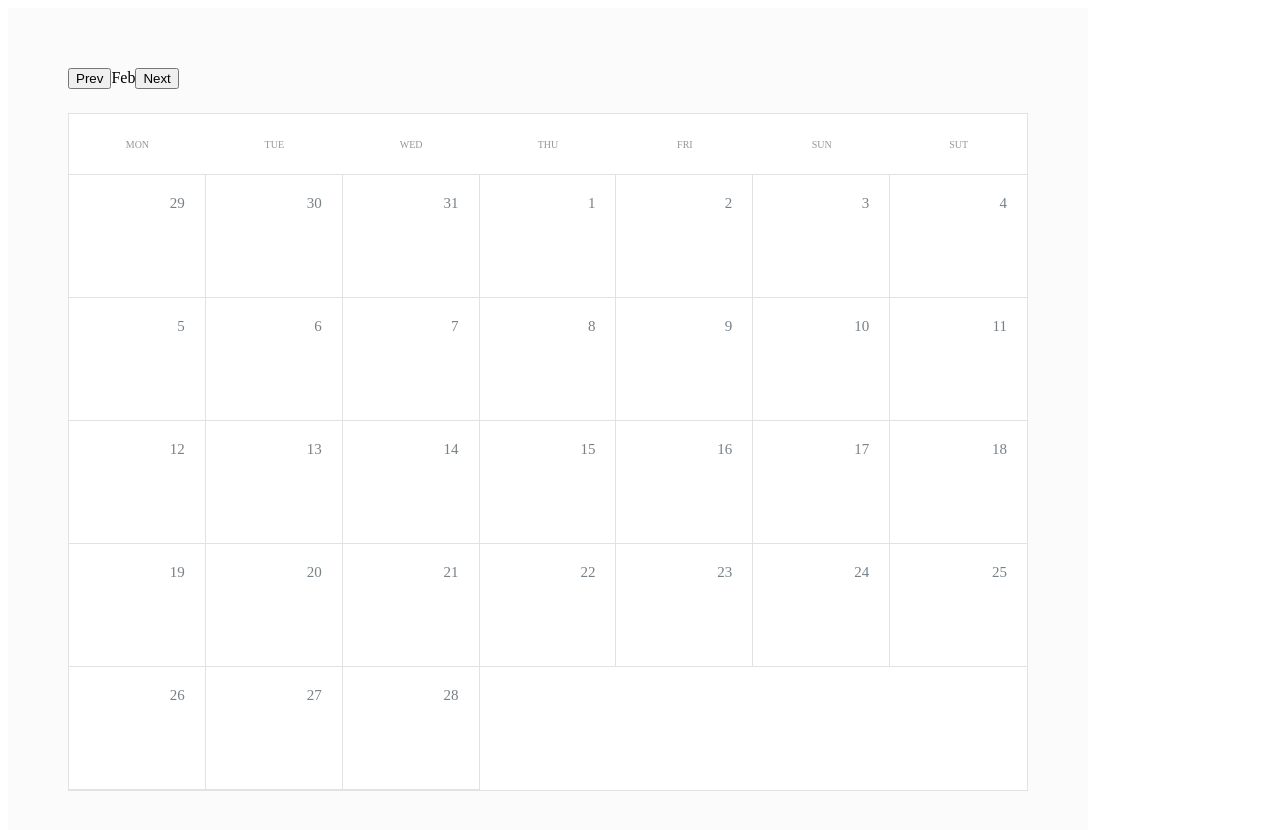
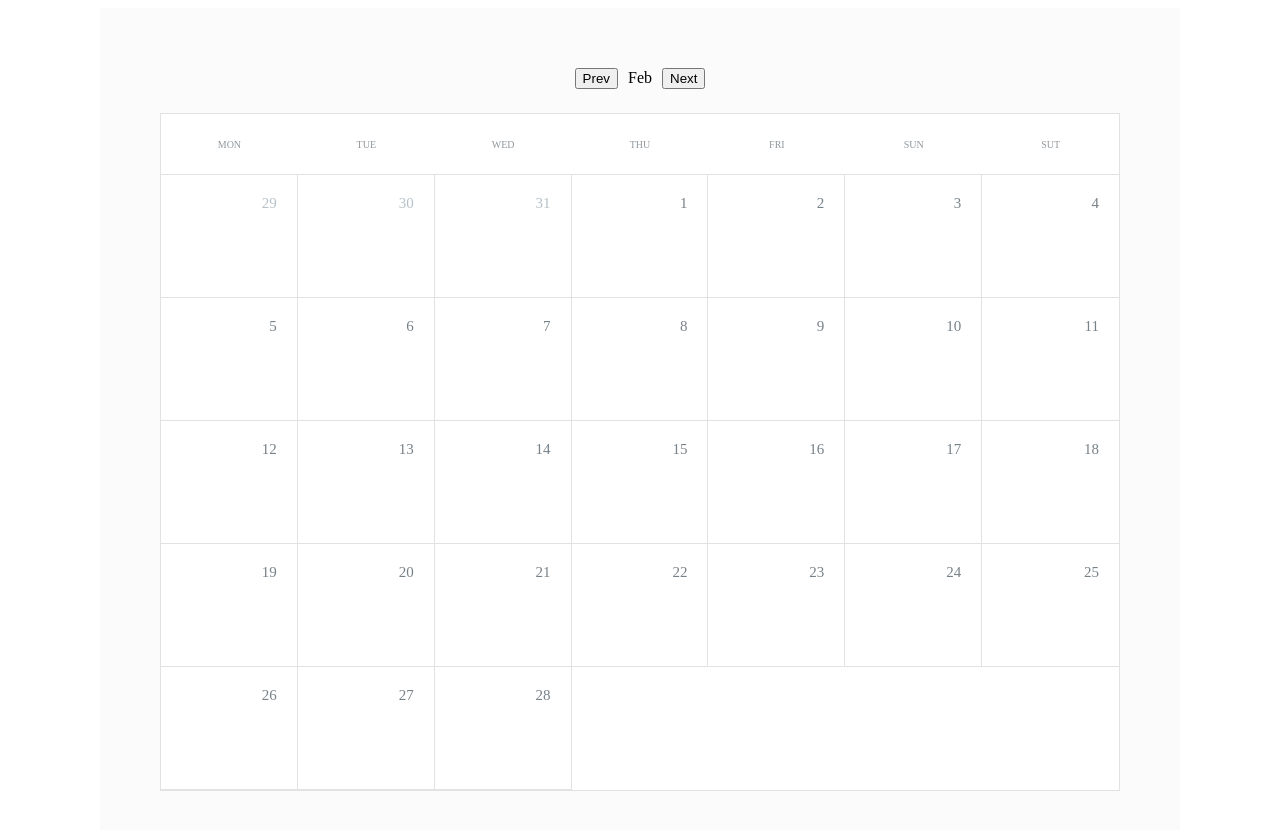
Before and after one commit to MNITD/calendar-component-react, a React app: page / in a window 1280 px wide. Shown: the top 830 px of the page. Built offline with nearby package versions, Linux system fonts and the light colour scheme.

Commit message:
updated switcher

```diff
--- a/src/calendar/calendar.component.jsx
+++ b/src/calendar/calendar.component.jsx
@@ -15,18 +15,16 @@ class Calendar extends React.Component {
         super();
 
         this.state = {
-            _choosen: {},
+            _chosen: {},
             _date: {}
         };
 
         this.state._date.now = new Date();
         this.state._date.month = this.state._date.now.getMonth(); //
         this.state._date.year = this.state._date.now.getFullYear();
-        this.state._choosen.month = this.state._date.month;
-        this.state._choosen.year = this.state._date.year;
-        this.state._choosen.firstDay =  this.getFirstDay(this.state._choosen.month, this.state._choosen.year);
-        console.log('choosen', this.state._choosen);
-
+        this.state._chosen.month = this.state._date.month;
+        this.state._chosen.year = this.state._date.year;
+        this.state._chosen.firstDay =  this.getFirstDay(this.state._chosen.month, this.state._chosen.year);
     }
 
     getDaysInMonth(month, year) {
@@ -38,24 +36,22 @@ class Calendar extends React.Component {
         return day === 0? 7: day;
     };
 
+    updateChosen (month, year){
+        let state = this.state, firstDay = this.getFirstDay(month, year);
+        state._chosen = {month, year, firstDay};
+        this.setState(state);
+    }
+
     showNextMonth() {
-        let state = this.state;
-        state._choosen.month = (this.state._choosen.month + 1 > 11 ? 0 : this.state._choosen.month + 1);
-        state._choosen.year = state._choosen.month === 0? state._choosen.year + 1: state._choosen.year;
-        state._choosen.firstDay = this.getFirstDay(this.state._choosen.month, this.state._choosen.year);
-        this.setState(state);
-        console.log('choosen', this.state._choosen);
-
+        let month = (this.state._chosen.month + 1 > 11 ? 0 : this.state._chosen.month + 1);
+        let year = state._chosen.month === 0? state._chosen.year + 1: state._chosen.year;
+        this.updateChosen(month, year);
     };
 
     showPrevMonth() {
-        let state = this.state;
-        state._choosen.month = (this.state._choosen.month - 1 < 0 ? 11 : this.state._choosen.month - 1);
-        state._choosen.year = state._choosen.month === 11? state._choosen.year - 1: state._choosen.year;
-        state._choosen.firstDay = this.getFirstDay(this.state._choosen.month, this.state._choosen.year);
-        this.setState(state);
-        console.log('choosen', this.state._choosen);
-
+        let month =  (this.state._chosen.month - 1 < 0 ? 11 : this.state._chosen.month - 1);
+        let year = state._chosen.month === 11? state._chosen.year - 1: state._chosen.year;
+        this.updateChosen(month, year);
     };
 
     getHeader() {
@@ -64,7 +60,7 @@ class Calendar extends React.Component {
                 <div className="calendar__switcher">
                     <button className="calendar__switcher-toggle"
                             onClick={() => this.showPrevMonth()}>Prev</button>
-                    <span className="calendar__switcher-title">{months[this.state._choosen.month]}</span>
+                    <span className="calendar__switcher-title">{months[this.state._chosen.month]}</span>
                     <button className="calendar__switcher-toggle"
                             onClick={() => this.showNextMonth()}>Next</button>
                 </div>
@@ -82,24 +78,21 @@ class Calendar extends React.Component {
     };
 
     getPrevDays(){
-        let prevMonth = this.state._choosen.month - 1 > -1 ? this.state._choosen.month - 1 : 11;
-        let prevYear = prevMonth === 11?  this.state._choosen.year - 1 : this.state._choosen.year;
-        let prevDays = this.getDaysInMonth(prevMonth, prevYear);
-        console.log('prevDays', prevDays);
-        let prevDaysVisible = 7 - this.state._choosen.firstDay;
+        let prevMonth = this.state._chosen.month - 1 > -1 ? this.state._chosen.month - 1 : 11,
+            prevYear = prevMonth === 11?  this.state._chosen.year - 1 : this.state._chosen.year,
+            prevDays = this.getDaysInMonth(prevMonth, prevYear),
+            prevDaysVisible = 7 - this.state._chosen.firstDay;
 
         return new Array(prevDaysVisible).fill().map((item, index) => {
             prevDaysVisible--;
-            return <div className="calendar__day">
+            return <div className="calendar__day calendar__day--prev">
                 <span className="calendar__date">{prevDays - prevDaysVisible}</span>
             </div>;
         });
     }
 
     getDays() {
-        console.log(this.state._choosen.month, this.state._choosen.year);
-        let daysInMonth = this.getDaysInMonth(this.state._choosen.month, this.state._choosen.year);
-        console.log('daysInMonth', daysInMonth);
+        let daysInMonth = this.getDaysInMonth(this.state._chosen.month, this.state._chosen.year);
         return (
             <main className="calendar__table-main">
                 {this.getPrevDays()}
@@ -115,7 +108,7 @@ class Calendar extends React.Component {
     };
 
     render() {
-        return (<div className="calendar">
+        return (<div className="calendar calendar--center">
             {this.getHeader()}
             <main className="calendar__table">
                 {this.getWeekDays()}
--- a/src/calendar/calendar.component.scss
+++ b/src/calendar/calendar.component.scss
@@ -5,10 +5,22 @@
   max-width: 960px;
 }
 
+.calendar--center{
+  margin: auto;
+}
+
 .calendar__header{
   display: flex;
   justify-content: space-between;
   margin-bottom: 24px;
+}
+
+.calendar__switcher{
+  margin: 0 auto;
+}
+
+.calendar__switcher-title{
+  margin: 0 10px;
 }
 
 .calendar__table{
@@ -42,6 +54,15 @@
   border-right: solid 1px #e2e2e2;
   border-bottom: solid 1px #e2e2e2;
   position: relative;
+  color: #778188;
+}
+
+.calendar__day--prev{
+  color: #b6c1c8;
+}
+
+.calendar__day--today{
+
 }
 
 .calendar__day:nth-child(7n){
@@ -54,5 +75,4 @@
   top: 0;
   margin: 20px;
   font-size: 15px;
-  color: #778188;
 }
```
